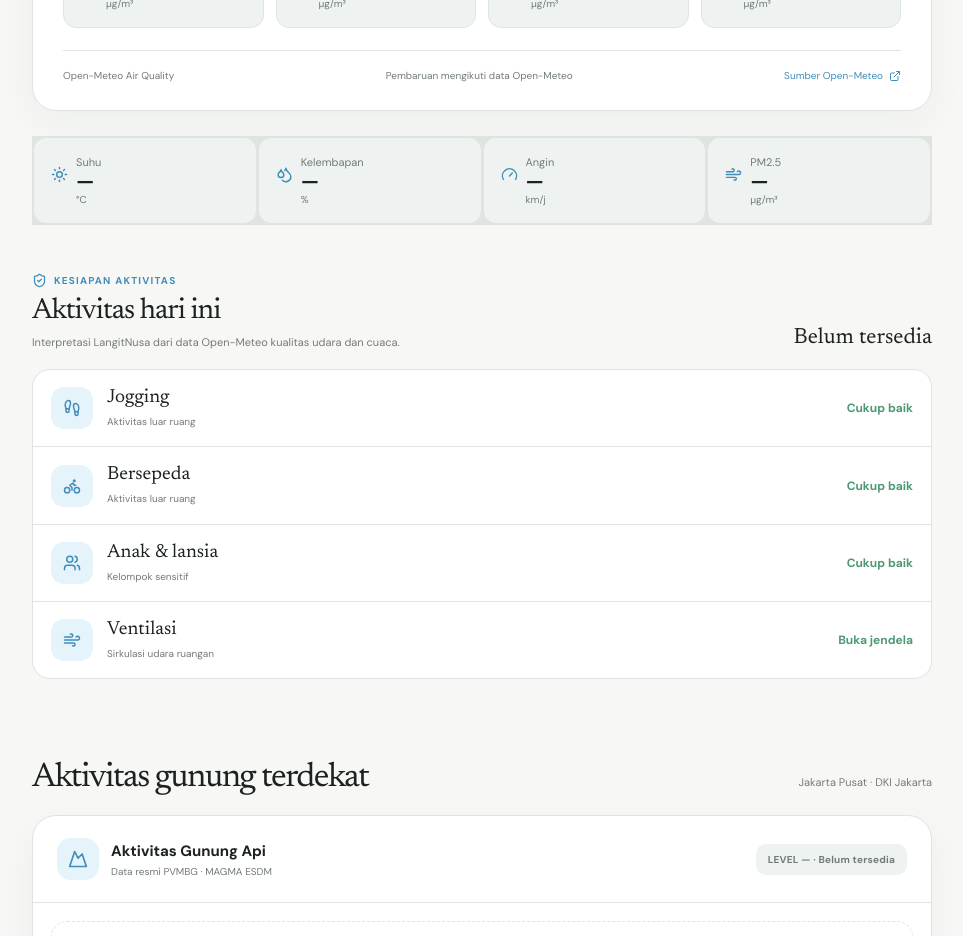
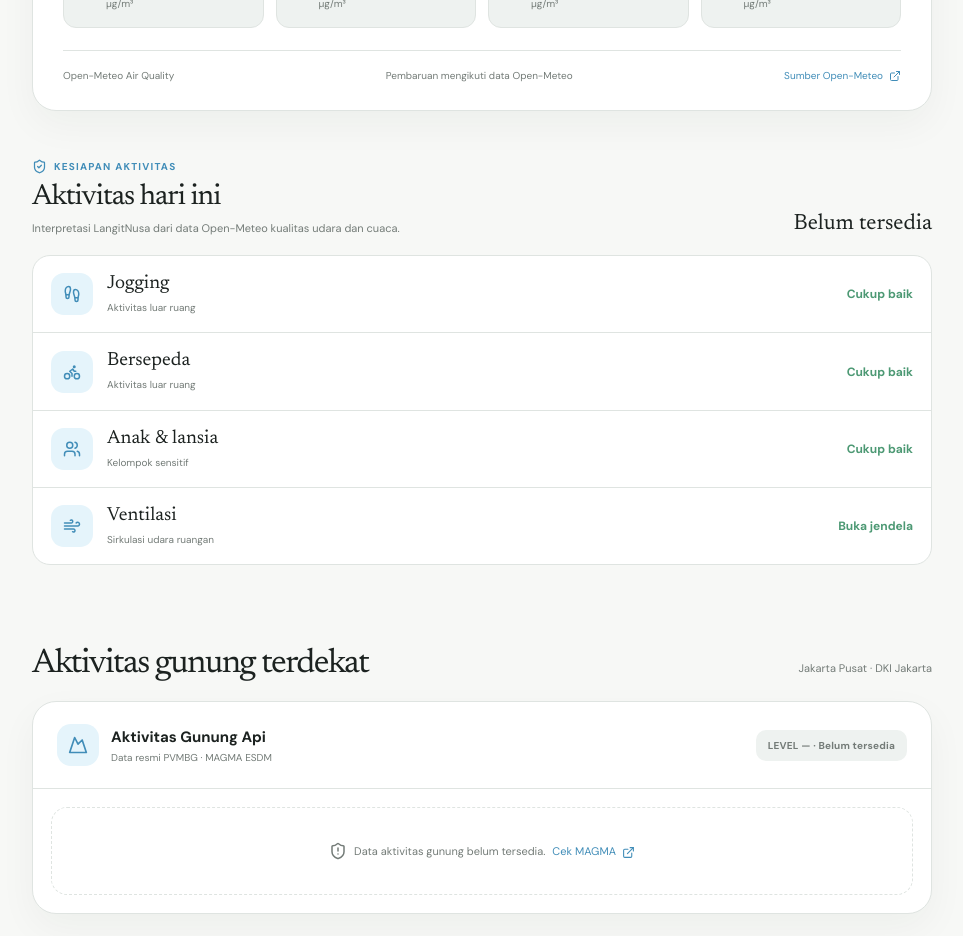
Before and after one commit to zfjrblxx/LangitNusa, a React (Vite) app: page / in a window 1280 px wide. Shown: the part 1740-2676 px from the top of the page, without its empty margins (296-1259 px from the left). Built offline with nearby package versions, Linux system fonts and the light colour scheme; no server answers.

Commit message:
Add files via upload

```diff
--- a/src/components/Environment.jsx
+++ b/src/components/Environment.jsx
@@ -65,13 +65,6 @@ export default function Environment({ environment, airQuality, loading, weather
       </div>
     </div>
 
-    <div className="environment-metrics">
-      <Metric icon={<Sun />} label="Suhu" value={weather?.t != null ? weather.t : '—'} unit="°C" />
-      <Metric icon={<Droplets />} label="Kelembapan" value={weather?.hu != null ? weather.hu : '—'} unit="%" />
-      <Metric icon={<Gauge />} label="Angin" value={weather?.ws != null ? weather.ws : '—'} unit="km/j" />
-      <Metric icon={<Wind />} label="PM2.5" value={value(airQuality?.pm25)} unit="µg/m³" />
-    </div>
-
     <div className="activity-block">
       <div className="activity-heading">
         <div>
```
